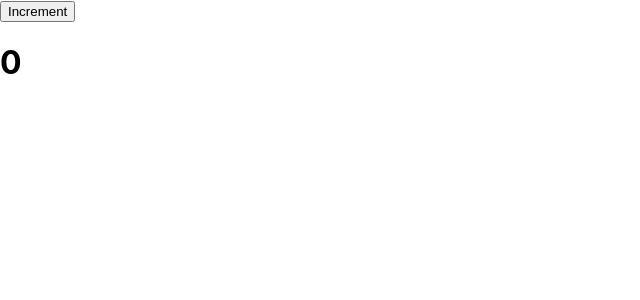
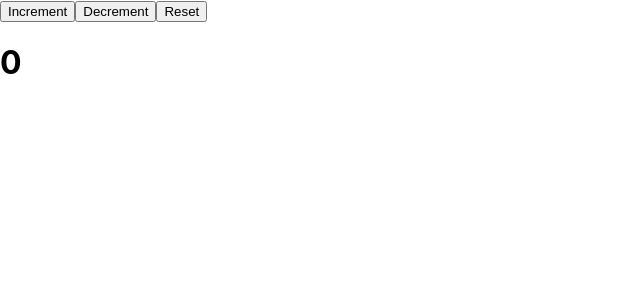
Before and after one commit to juanpabloprado/hooks-playground, a React (Create React App) app: page / in a window 1280 px wide. Shown: the top 300 px of the page, without its empty margins (0-640 px from the left). Built offline with nearby package versions, Linux system fonts and the light colour scheme.

Commit message:
add decrement and reset to example

```diff
--- a/src/App.js
+++ b/src/App.js
@@ -3,12 +3,17 @@ import {useState} from "react";
 function App() {
     const [count, setCount] = useState(0)
 
-    const handleClick = () => setCount(count + 1);
-    // const handleClick = () => setCount(prevCount => prevCount + 1)
+    const incrementClick = () => setCount(count + 1);
+    // const incrementClick = () => setCount(prevCount => prevCount + 1)
+    const decrementClick = () => setCount(count - 1);
+    // const decrementClick = () => setCount(prevCount => prevCount - 1)
+    const resetClick = () => setCount(0);
 
     return (
        <div>
-           <button onClick={handleClick}>Increment</button>
+           <button onClick={incrementClick}>Increment</button>
+           <button onClick={decrementClick}>Decrement</button>
+           <button onClick={resetClick}>Reset</button>
            <h1>{count}</h1>
        </div>
     );
```
